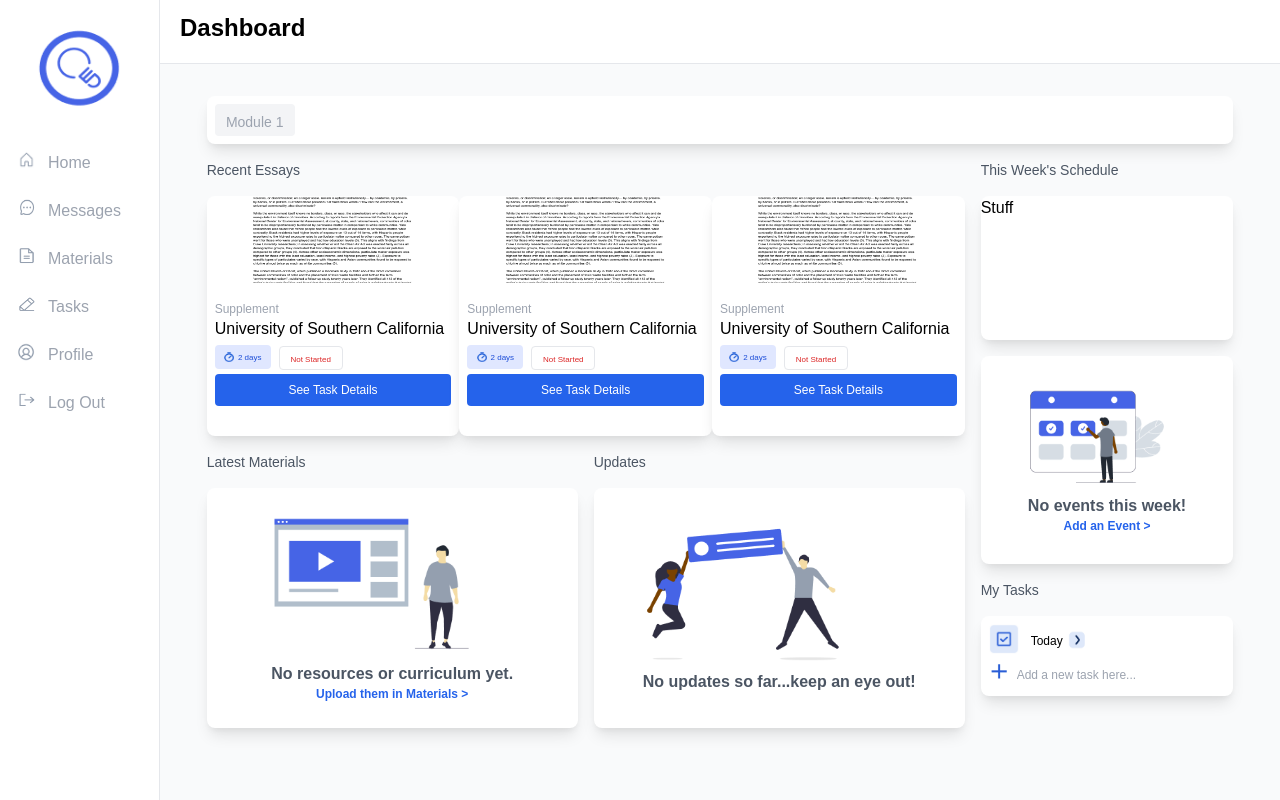
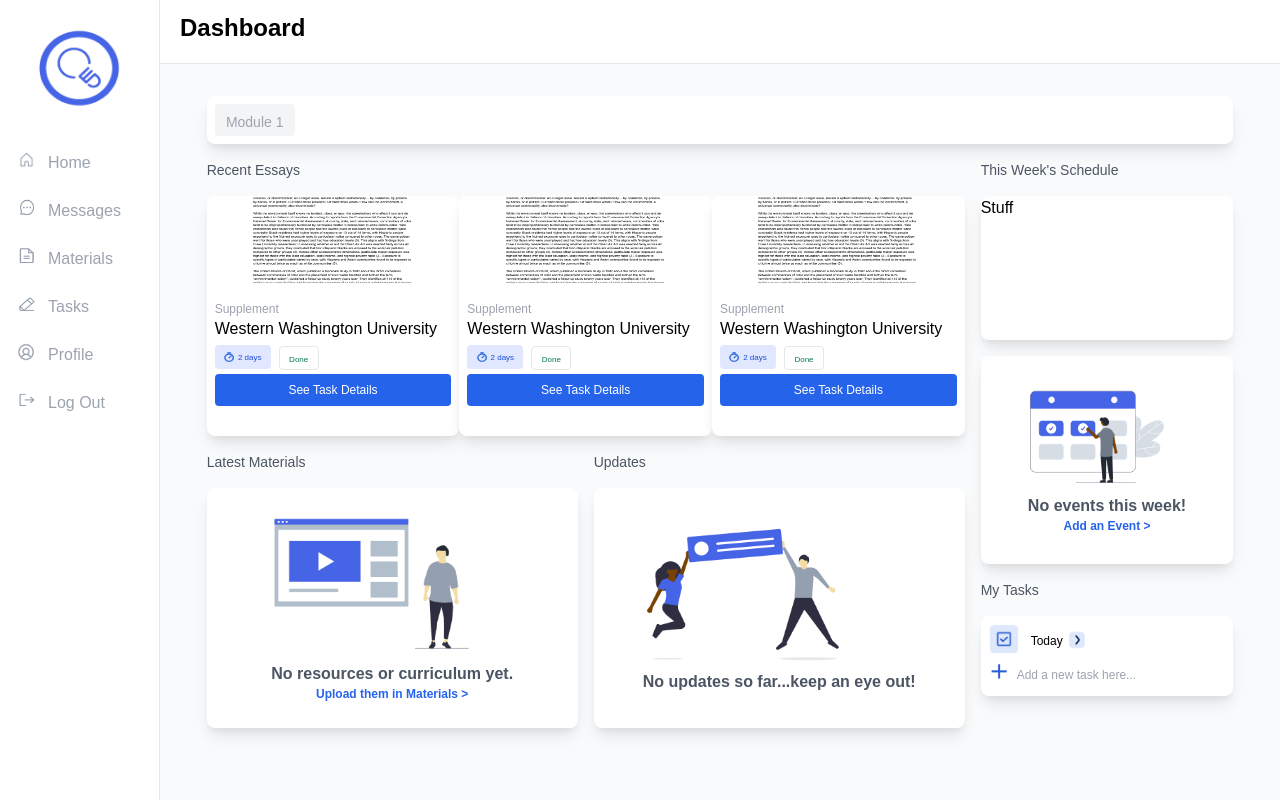
Before and after one commit to willsower/AcceptED, a Next.js app in the folder accepted/: page /dashboard in a window 1280 px wide. Built offline with nearby package versions, Linux system fonts and the light colour scheme.

Commit message:
Updated essay card

```diff
--- a/accepted/components/Cards/Home/essay.js
+++ /dev/null
@@ -1,84 +0,0 @@
-import Image from 'next/image'
-
-function Essay() {
-    var name = 'University of Southern California';
-    var due = 2;
-    var essayStatus = 'Not Started';
-    var type = 'Supplement';
-
-    // Conditional rendering for different colors of essay status
-    const essayStatusPage = () => {
-        if (essayStatus == 'Done') {
-            return (
-                <div className = 'w-10 h-6 border rounded inline-block ml-2 align-middle text-center'>
-                    <div className = 'text-green-700 text-xxs align-middle inline-block'>
-                        Done
-                    </div>
-                </div>
-            );
-        } else if (essayStatus == 'In Progress') {
-            return (
-                <div className = 'w-14 h-6 border rounded inline-block ml-2 align-middle text-center'>
-                    <div className = 'text-yellow-500 text-xxs align-middle inline-block'>
-                        In Progress
-                    </div>
-                </div>
-            );
-        } else if (essayStatus == 'Not Started') {
-            return (
-                <div className = 'w-16 h-6 border rounded inline-block ml-2 align-middle text-center'>
-                    <div className = 'text-red-600 text-xxs align-middle inline-block'>
-                        Not Started
-                    </div>
-                </div>
-            );
-        }
-    }
-    return (
-        <div className = 'w-1/3 border-1 border-gray-200 rounded-lg bg-white shadow-lg h-60 mt-4 inline-block'>
-            {/* Doc Image */}
-            <div className = 'text-center'>
-                <Image
-                    priority
-                    src="/images/sampleDoc_temp.png"
-                    className = ''
-                    height={90}
-                    width={170}
-                />
-            </div>
-
-            {/* Doc Details */}
-            <div className = 'p-2'>
-                <p className = 'text-xs text-gray-400'>{type}</p>
-                <h5 className = 'text-xs lg:text-base mt-1 sm:mt-0 md:mt-1 lg:mt-0'>{name}</h5>
-
-                {/* Essay Status / Dude Date */}
-                <div className = 'mt-1 lg:mt-1'>
-                    {/* Due date Image */}
-                    <div className = 'w-14 h-6 bg-indigo-100 rounded inline-block'>
-                        <div className = 'text-center h-full'>
-                            <div className = 'inline-block h-full'>
-                                <Image
-                                    priority
-                                    src="/images/clock.png"
-                                    className = ''
-                                    height={10}
-                                    width={10}
-                                />
-                            </div>
-
-                            <p className = 'text-xxs inline-block ml-1 text-blue-700 align-middle'>{due} days</p>
-                        </div>
-                    </div>
-                    {/* Status of Essay */}
-                    {essayStatusPage()}
-                </div>
-
-                {/* Task Details */}
-                <button className = 'w-full m-auto mt-3 rounded bg-blue-600 text-white text-xs p-2 sm:mt-2 md:mt-3 lg:mt-1'>See Task Details</button>
-            </div>
-        </div>
-    );
-}
-
-export default Essay;
--- a/accepted/components/Cards/Home/recentEssays.js
+++ b/accepted/components/Cards/Home/recentEssays.js
@@ -1,10 +1,11 @@
 import Image from 'next/image'
-import Essay from './essay'
 
-function RecentEssays() {
-    // Change with dynamic essays
-    var essays = ['Name'];
+function RecentEssays({essays}) {
 
+    // Should be a max of 3 essays here
+    // Get using dynamic call
+    var essays = ['Obj1', 'Obj2', 'Obj3'];
+    var tempStatus = 'Done';
     return (
         <div className = 'w-11/12 md:w-full m-auto'>
             <h5 className = 'text-sm text-gray-600 mt-4'>Recent Essays</h5>
@@ -28,9 +29,76 @@ function RecentEssays() {
                 </>
                 :
                 <div className = ''>
-                    <Essay />
-                    <Essay />
-                    <Essay />
+                    {essays.map((es) => (
+                        <div className = 'w-1/3 border-1 border-gray-200 rounded-lg bg-white shadow-lg h-60 mt-4 inline-block'>
+                            {/* Doc Image */}
+                            <div className = 'text-center'>
+                                <Image
+                                    priority
+                                    src="/images/sampleDoc_temp.png"
+                                    className = ''
+                                    height={90}
+                                    width={170}
+                                />
+                            </div>
+
+                            {/* Doc Details */}
+                            <div className = 'p-2'>
+                                <p className = 'text-xs text-gray-400'>{/*es.type*/}Supplement</p>
+                                <h5 className = 'text-xs lg:text-base mt-1 sm:mt-0 md:mt-1 lg:mt-0'>{/*es.name*/}Western Washington University</h5>
+
+                                {/* Essay Status / Dude Date */}
+                                <div className = 'mt-1 lg:mt-1'>
+                                    {/* Due date Image */}
+                                    <div className = 'w-14 h-6 bg-indigo-100 rounded inline-block'>
+                                        <div className = 'text-center h-full'>
+                                            <div className = 'inline-block h-full'>
+                                                <Image
+                                                    priority
+                                                    src="/images/clock.png"
+                                                    className = ''
+                                                    height={10}
+                                                    width={10}
+                                                />
+                                            </div>
+
+                                            <p className = 'text-xxs inline-block ml-1 text-blue-700 align-middle'>{/*es.due*/}2 days</p>
+                                        </div>
+                                    </div>
+                                    {/* Status of Essay */}
+                                    {/* Done */}
+                                    {/*es.status*/ tempStatus == 'Done' && (
+                                        <div className = 'w-10 h-6 border rounded inline-block ml-2 align-middle text-center'>
+                                            <div className = 'text-green-700 text-xxs align-middle inline-block'>
+                                                Done
+                                            </div>
+                                        </div>
+                                    )}
+
+                                    {/* In Progress */}
+                                    {/*es.status*/ tempStatus == 'In Progress' && (
+                                        <div className = 'w-14 h-6 border rounded inline-block ml-2 align-middle text-center'>
+                                            <div className = 'text-yellow-500 text-xxs align-middle inline-block'>
+                                                In Progress
+                                            </div>
+                                        </div>
+                                    )}
+
+                                    {/* Not Started */}
+                                    {/*es.status*/ tempStatus == 'Not Started' && (
+                                        <div className = 'w-16 h-6 border rounded inline-block ml-2 align-middle text-center'>
+                                            <div className = 'text-red-600 text-xxs align-middle inline-block'>
+                                                Not Started
+                                            </div>
+                                        </div>
+                                    )}
+                                </div>
+
+                                {/* Task Details */}
+                                <button className = 'w-full m-auto mt-3 rounded bg-blue-600 text-white text-xs p-2 sm:mt-2 md:mt-3 lg:mt-1'>See Task Details</button>
+                            </div>
+                        </div>
+                    ))}
                 </div>
             }
         </div>
```
